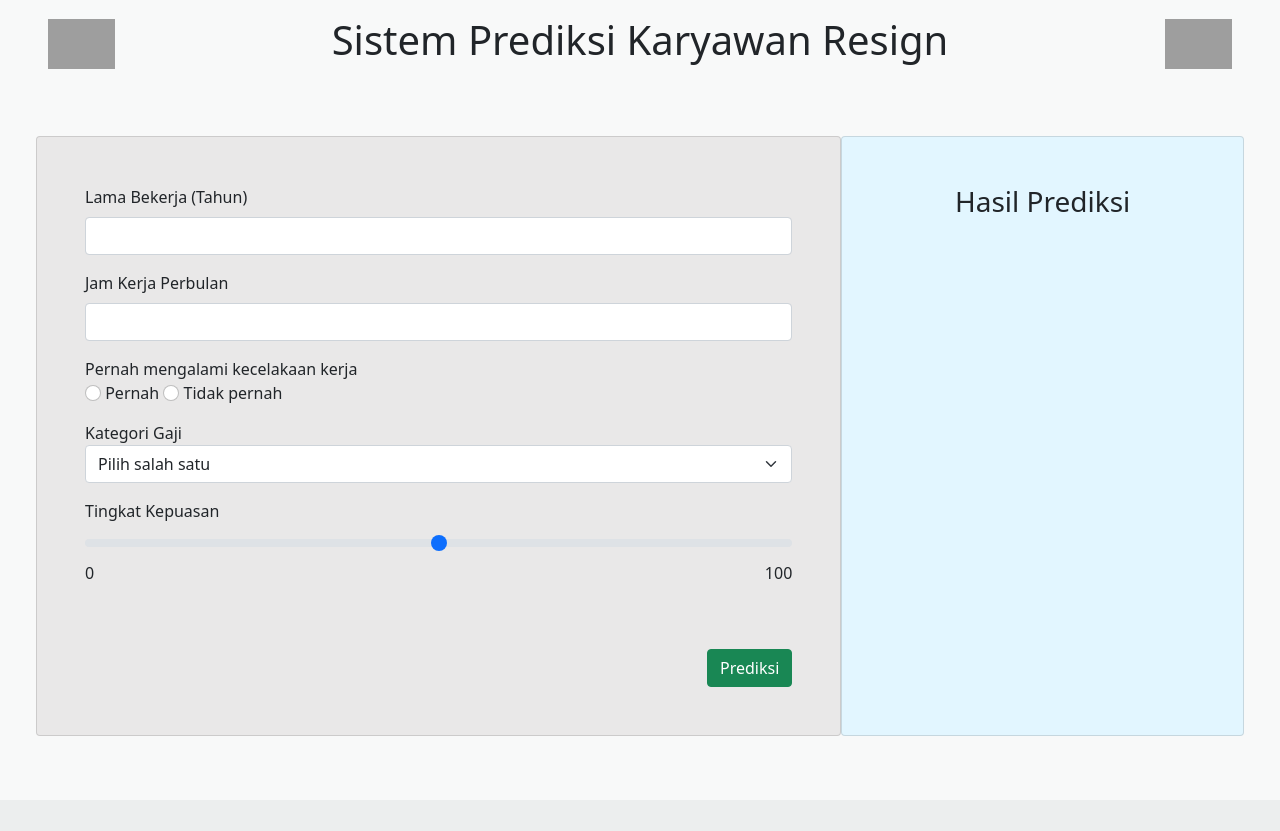
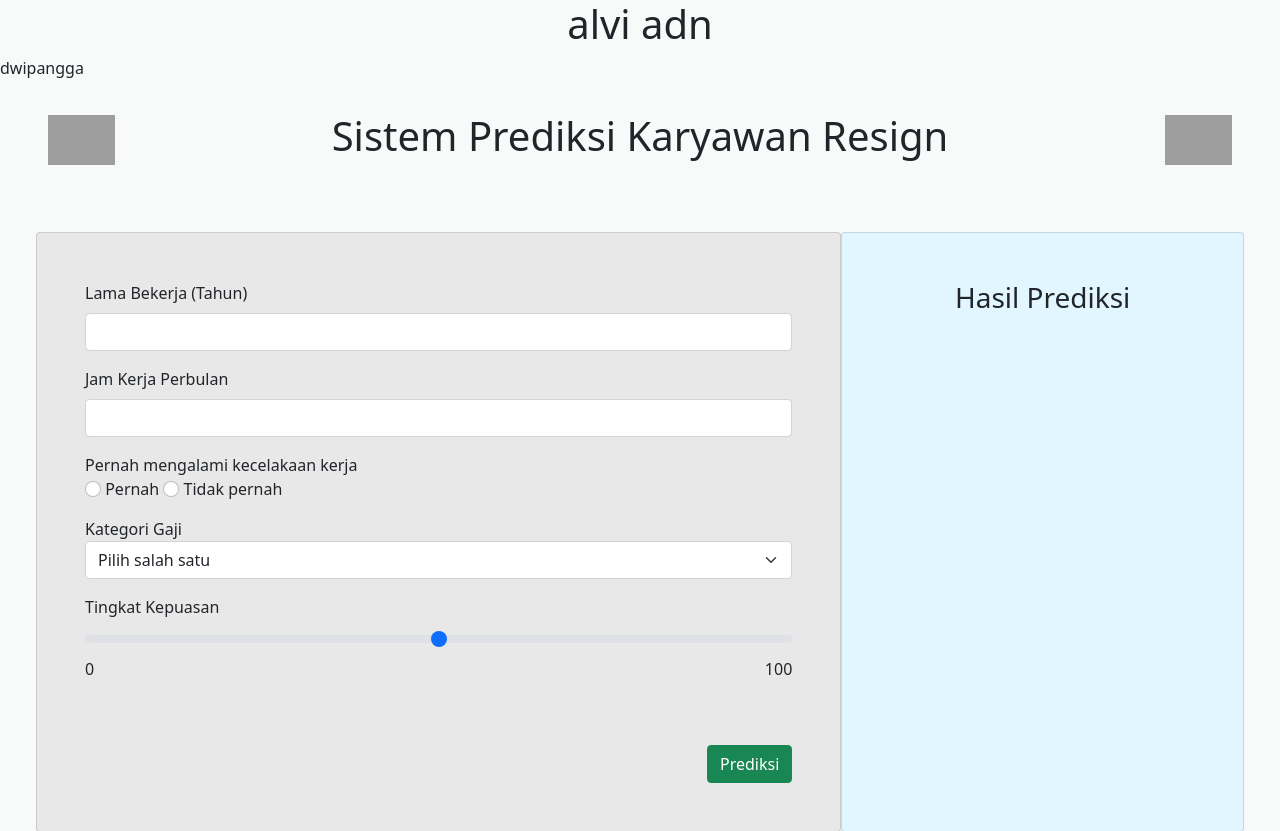
Before and after one commit to shifasr/nlp123, a Flask app: page / in a window 1280 px wide. Shown: the top 831 px of the page. Before the commit the page ends 736 px from the top, so only its background shows below. Run offline with Flask 2, Linux system fonts and the light colour scheme; parts of the project's set-up code (start-up, migrations or seed data) failed here and were passed over; grey boxes are pictures that could not be loaded.

Commit message:
first commit

```diff
--- a/requirements.txt
+++ b/requirements.txt
@@ -0,0 +1,3 @@
+Flask==2.1.3
+scikit_learn==1.0.2
+gunicorn
--- a/templates/index.html
+++ b/templates/index.html
@@ -12,6 +12,8 @@
 
   <title>Sistem Prediksi Karwayan Resign</title>
 </head>
+<center><h1>alvi adn</h1></center>
+<p>dwipangga</p>
 
 <body style="background-color: #F8F9F9;">
   <!--   Header -->
```
